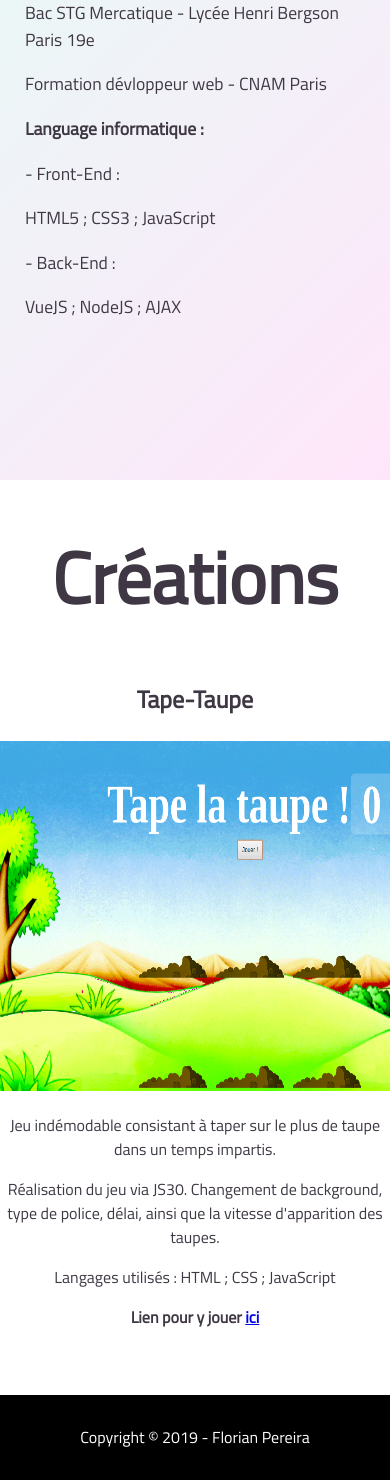
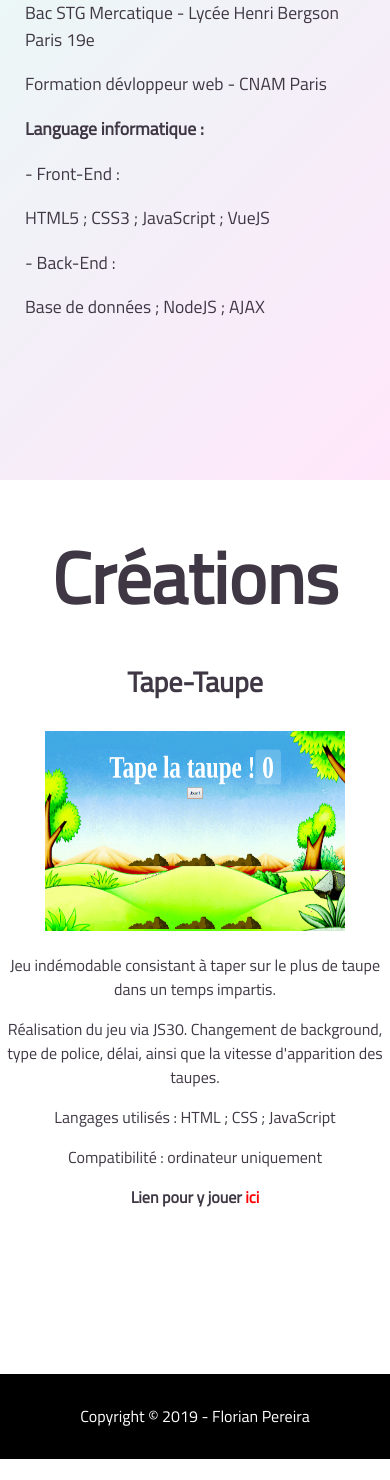
Before and after one commit to FloPereira75/flopereira75.github.io, a PHP site: page / in a window 390 px wide. Shown: the part 2885-4365 px from the top of the page. After the commit the page ends 4344 px from the top, so only its background shows below. Run offline with PHP 8.4, Linux system fonts and the light colour scheme.

Commit message:
COMMIT FINAL ( POUR DE VRAI )

```diff
--- a/STYLE CSS/mobildesign.css
+++ b/STYLE CSS/mobildesign.css
@@ -3,7 +3,7 @@
 @media screen and (max-width: 450px)
 
 {
-    .wrap {
+    .wrap-site {
         overflow:hidden;
     }
 
@@ -34,9 +34,6 @@
         top: 45px;
         margin: auto;
     }
-    #menu {
-
-    }
     nav ul {
         display: flex;
         justify-content: space-around;
@@ -55,6 +52,7 @@
 
 
     /* WELCOME */
+
     #wlcome h2 {
         font-size: 4em;
     }
@@ -92,7 +90,6 @@
     .wrap-info img {
         display: none;
     }
-
     .wrap-bio {
         height: 40vh;
         width: 100%;
@@ -109,6 +106,7 @@
     }
 
     /* PARCOURS ET COMPETENCES */
+
     .exp {
         padding-bottom: 50px;
         height: auto;
@@ -146,7 +144,6 @@
     position: relative;
     left: 0;
     border-radius: 0;
-    /* text-align: center; */
     }
     .cptence:hover {
         box-shadow: none;
@@ -154,4 +151,11 @@
     .cptence img {
         display: none;
     }
+
+    /* PROJETS */
+
+    .projets img {
+        height: 200px;
+        width: 300px;
+    }
 }
--- a/STYLE CSS/style.css
+++ b/STYLE CSS/style.css
@@ -12,7 +12,7 @@
     position: relative;
 }
 
-.wrap {
+.wrap-site {
     min-height: 100%;
     position: relative;
 }
@@ -294,17 +294,21 @@
 .projets h2 {
     text-align: center;
     padding-top: 5vh;
-    padding-bottom: 25px;
+    /* padding-bottom: 25px; */
     margin-bottom: 15px;
     font-size: 4.5em;
     position: relative;
 }
 .projets h3 {
-    font-size: 1.5em;
+    font-size: 1.75em;
 }
 .projets img {
-    height: 350px;
-    width: 500px;
+    height: 300px;
+    width: 750px;
+}
+.projets a {
+    text-decoration: none;
+    color: red;
 }
 .wrap-taupe {
     text-align: center;
--- a/index.html
+++ b/index.html
@@ -10,7 +10,7 @@
         <link rel="stylesheet" type="text/css" media="screen and (max-width: 450px)" href="STYLE CSS/mobildesign.css"/>
     </head>
     <body>
-        <div class="wrap">
+        <div class="wrap-site">
             <div class="entete">
                 <a id="lien" href="#">Florian Pereira</a>
                 <nav class="navmenu">
@@ -72,9 +72,9 @@
                         <p>Formation dévloppeur web - CNAM Paris </p>
                         <p class="form-gras">Language informatique :</p>
                         <p>- Front-End :</p>
-                        <p>HTML5 ; CSS3 ; JavaScript</p>
+                        <p>HTML5 ; CSS3 ; JavaScript ; VueJS</p>
                         <p>- Back-End :</p>
-                        <p>VueJS ; NodeJS ; AJAX</p>
+                        <p>Base de données ; NodeJS ; AJAX</p>
                     </div>
                 </div>
             </div>
@@ -86,6 +86,7 @@
                     <p>Jeu indémodable consistant à taper sur le plus de taupe dans un temps impartis.</p>
                     <p>Réalisation du jeu via JS30. Changement de background, type de police, délai, ainsi que la vitesse d'apparition des taupes.</p>
                     <p>Langages utilisés : HTML ; CSS ; JavaScript</p>
+                    <p>Compatibilité : ordinateur uniquement</p>
                     <span class="form-gras"><p>Lien pour y jouer <a href="Tape-taupe/index.html" target="_blank">ici</a></p></span>
                 </div>
             </div>
```
